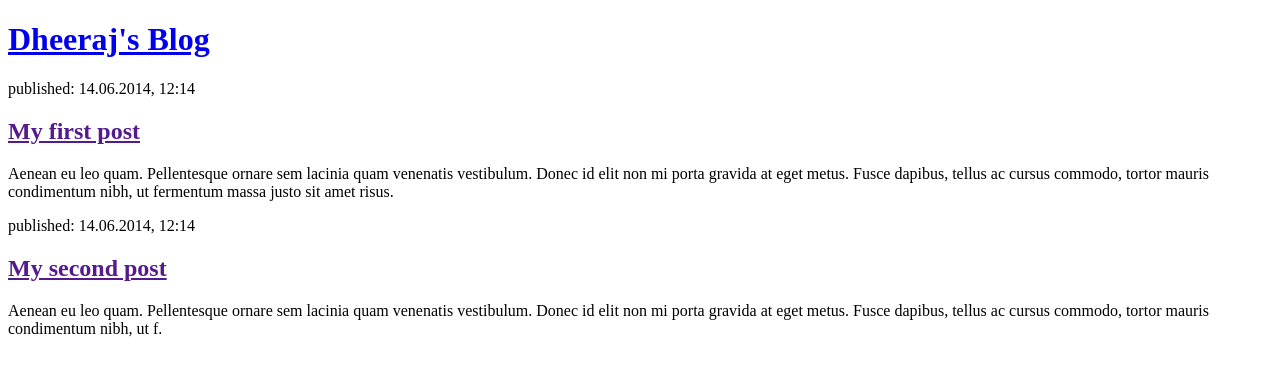
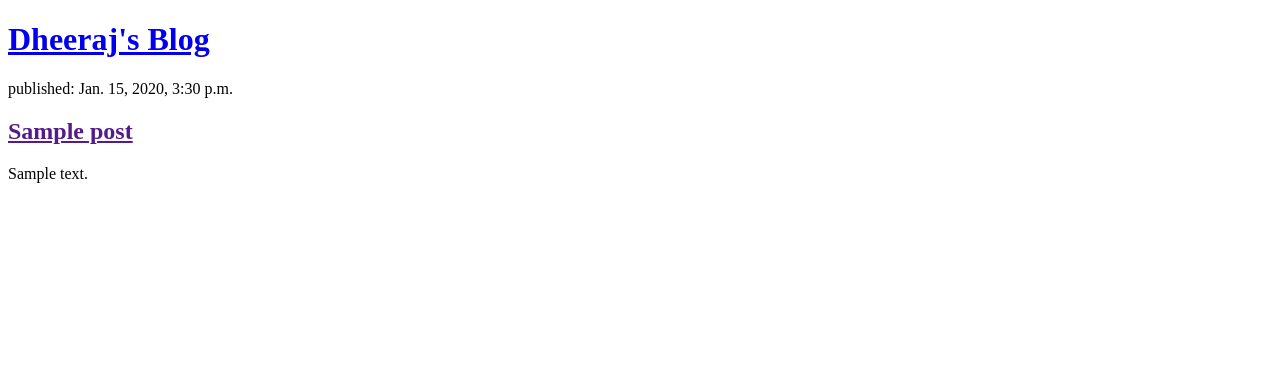
Before and after one commit to Dheeraj024/testing_1, a Django app: page / in a window 1280 px wide. Shown: the top 376 px of the page. Run offline with Django 5.2, Linux system fonts and the light colour scheme; tables that the repository leaves empty hold one stand-in row (values such as "Sample post").

Commit message:
Modified templates to display posts from database.

```diff
--- a/blog/templates/blog/post_list.html
+++ b/blog/templates/blog/post_list.html
@@ -7,8 +7,14 @@
         <header>
             <h1><a href="/">Dheeraj's Blog</a></h1>
         </header>
-
-        <article>
+        {% for post in posts %}
+            <article>
+                <time>published: {{ post.published_date }}</time>
+                <h2><a href="">{{ post.title }}</a></h2>
+                <p>{{ post.text|linebreaksbr }}</p>
+            </article>
+        {% endfor %}
+        <!-- <article>
             <time>published: 14.06.2014, 12:14</time>
             <h2><a href="">My first post</a></h2>
             <p>Aenean eu leo quam. Pellentesque ornare sem lacinia quam venenatis vestibulum. Donec id elit non mi porta gravida at eget metus. Fusce dapibus, tellus ac cursus commodo, tortor mauris condimentum nibh, ut fermentum massa justo sit amet risus.</p>
@@ -18,6 +24,6 @@
             <time>published: 14.06.2014, 12:14</time>
             <h2><a href="">My second post</a></h2>
             <p>Aenean eu leo quam. Pellentesque ornare sem lacinia quam venenatis vestibulum. Donec id elit non mi porta gravida at eget metus. Fusce dapibus, tellus ac cursus commodo, tortor mauris condimentum nibh, ut f.</p>
-        </article>
+        </article> -->
     </body>
 </html>
--- a/blog/views.py
+++ b/blog/views.py
@@ -1,4 +1,7 @@
 from django.shortcuts import render
+from django.utils import timezone
+from .models import Post
 
 def post_list(request):
-    return render(request, 'blog/post_list.html', {})
+    posts = Post.objects.filter(published_date__lte=timezone.now()).order_by('published_date')
+    return render(request, 'blog/post_list.html', {'posts': posts})
```
